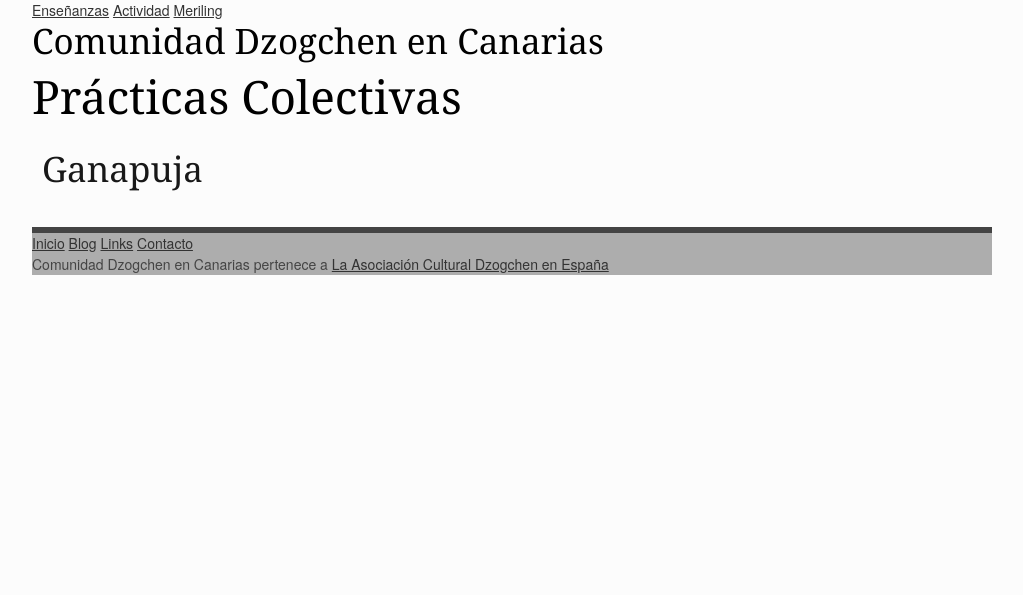
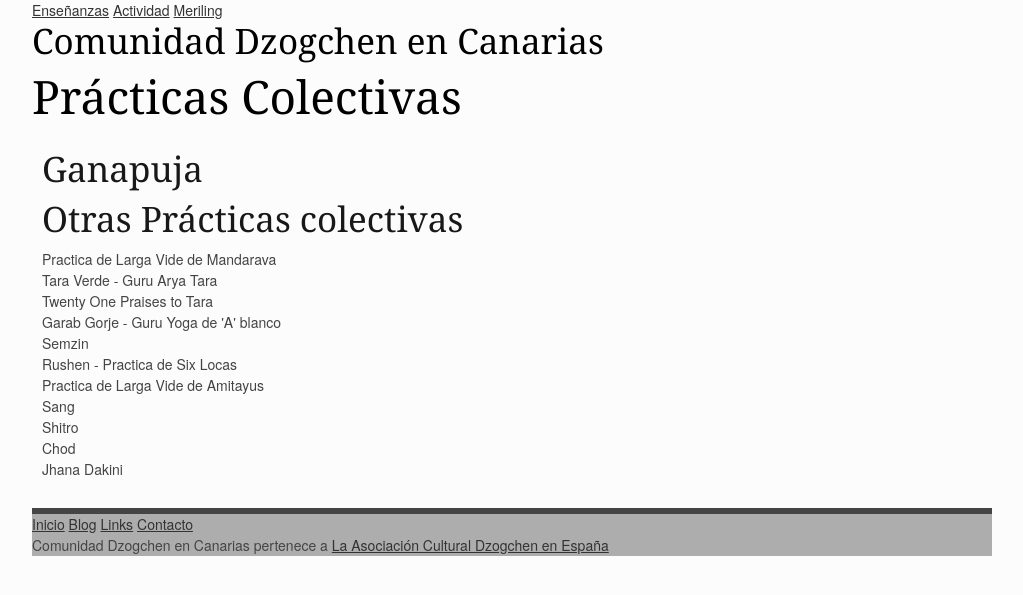
Before and after one commit to k1000/meriling, a Jekyll site: the page built from rojo/practicas-colectivas.md, in a window 1280 px wide. Shown: the top 595 px of the page, without its empty margins (128-1151 px from the left). Built offline with Jekyll 4.4.1, drawn with Linux system fonts in a browser that asks for light colours; nearby versions of some CDN libraries; some web fonts are replaced; comment, search, counter and statistics services are not loaded.

Commit message:
Update rojo/practicas-colectivas.md

```diff
--- a/rojo/practicas-colectivas.md
+++ b/rojo/practicas-colectivas.md
@@ -5,3 +5,17 @@ title: Prácticas Colectivas
 ---
 Ganapuja
 --------
+
+Otras Prácticas colectivas
+--------------------------
+    Practica de Larga Vide de Mandarava
+    Tara Verde - Guru Arya Tara
+    Twenty One Praises to Tara
+    Garab Gorje - Guru Yoga de 'A' blanco
+    Semzin
+    Rushen - Practica de Six Locas
+    Practica de Larga Vide de Amitayus
+    Sang
+    Shitro
+    Chod
+    Jhana Dakini
```
